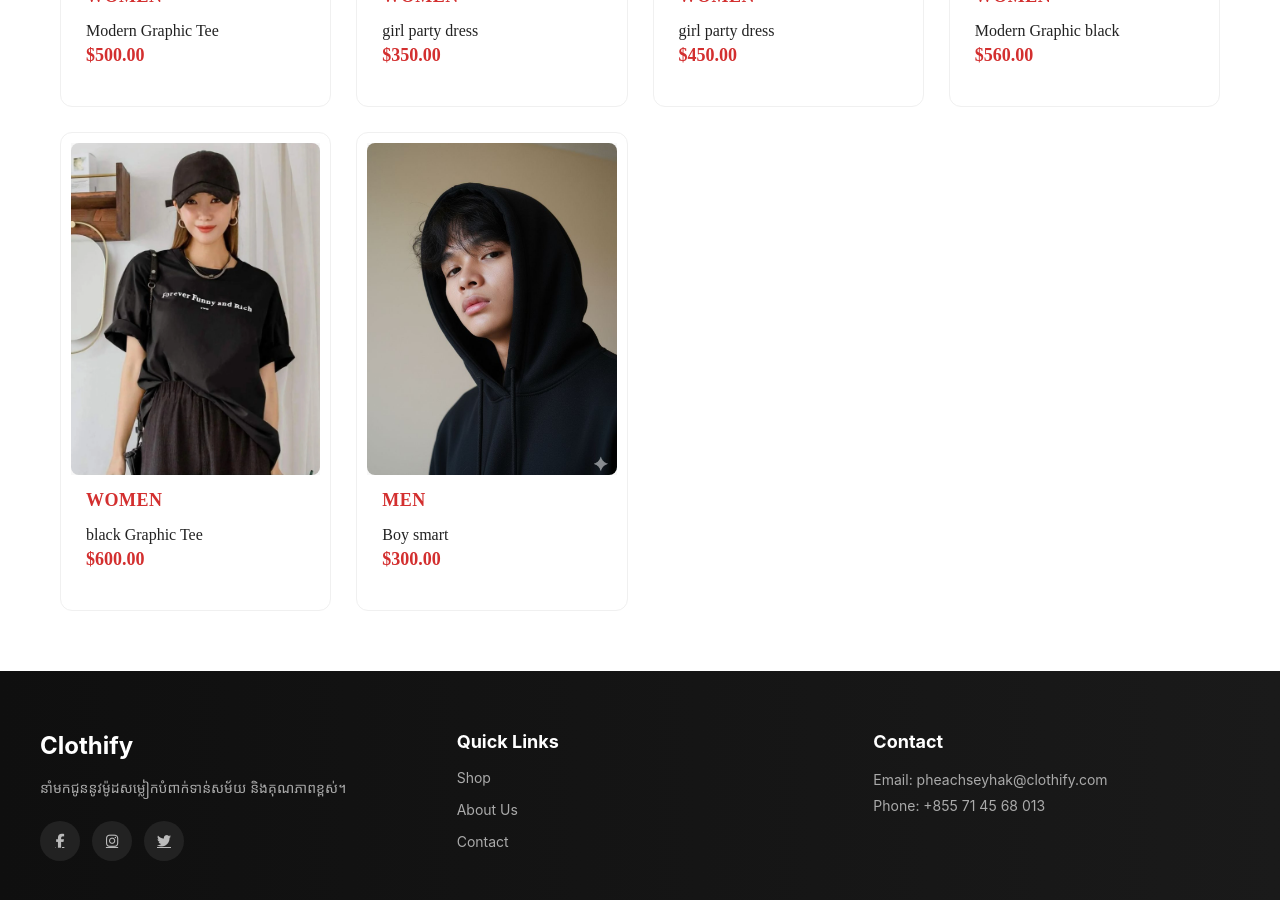
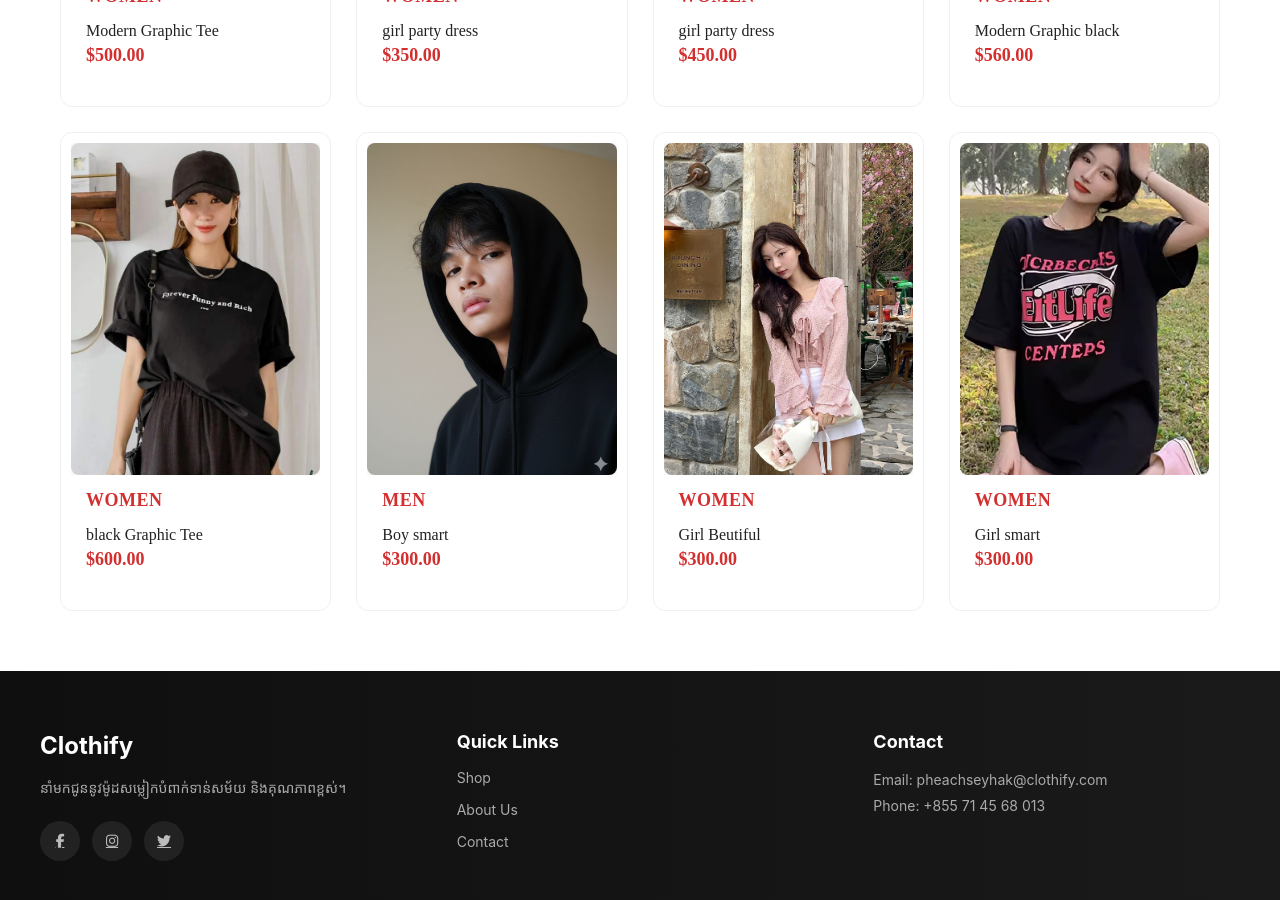
Before and after one commit to pheachseyhak8-lang/hak_devlopment, a React (Vite) app: page / in a window 1280 px wide. Shown: the part 2300-3200 px from the top of the page. Built offline with nearby package versions, Linux system fonts and the light colour scheme.

Commit message:
update product

```diff
--- a/src/components/FeaturedProducts.jsx
+++ b/src/components/FeaturedProducts.jsx
@@ -6,7 +6,7 @@ import "./FeaturedProducts.css";
 
 const FeaturedProducts = () => {
   const { addToCart } = useCart();
-  const featured = allProducts.slice(0, 14); // បង្ហាញតែ ៤ មុខដំបូង
+  const featured = allProducts.slice(0, 16); // បង្ហាញតែ ៤ មុខដំបូង
 
   return (
     <section className="featured-section">
--- a/src/data/products.js
+++ b/src/data/products.js
@@ -10,6 +10,8 @@ import koo from "../assets/koo.webp";
 import one from "../assets/one.webp";
 import hak from "../assets/hak.jpg";
 import ai from "../assets/ai.jpg"
+import yy from "../assets/yy.webp";
+import two from "../assets/two.avif";
 
 export const allProducts = [
   { id: 1, name: " Man T-Shirt", price: 400, category: "Men", image: hak, description: "High-quality cotton t-shirt for men, comfortable and durable." },
@@ -26,4 +28,6 @@ export const allProducts = [
   { id: 12, name: "Modern Graphic black", price: 560, category: "Women", image: koo, description: "Creative graphic design tee for a unique look." },
   { id: 13, name: "black Graphic Tee", price: 600, category: "Women", image: one, description: "black design tee for a unique look." },
   { id: 14, name: "Boy smart", price: 300, category: "Men", image: ai, description: "Boy Gen Z." },
+  { id: 15, name: "Girl Beutiful", price: 300, category: "women", image: yy, description: "Girl T shirt Brand." },
+  { id: 16, name: "Girl smart", price: 300, category: "women", image: two, description: "Girl T shirt." },
 ];
```
